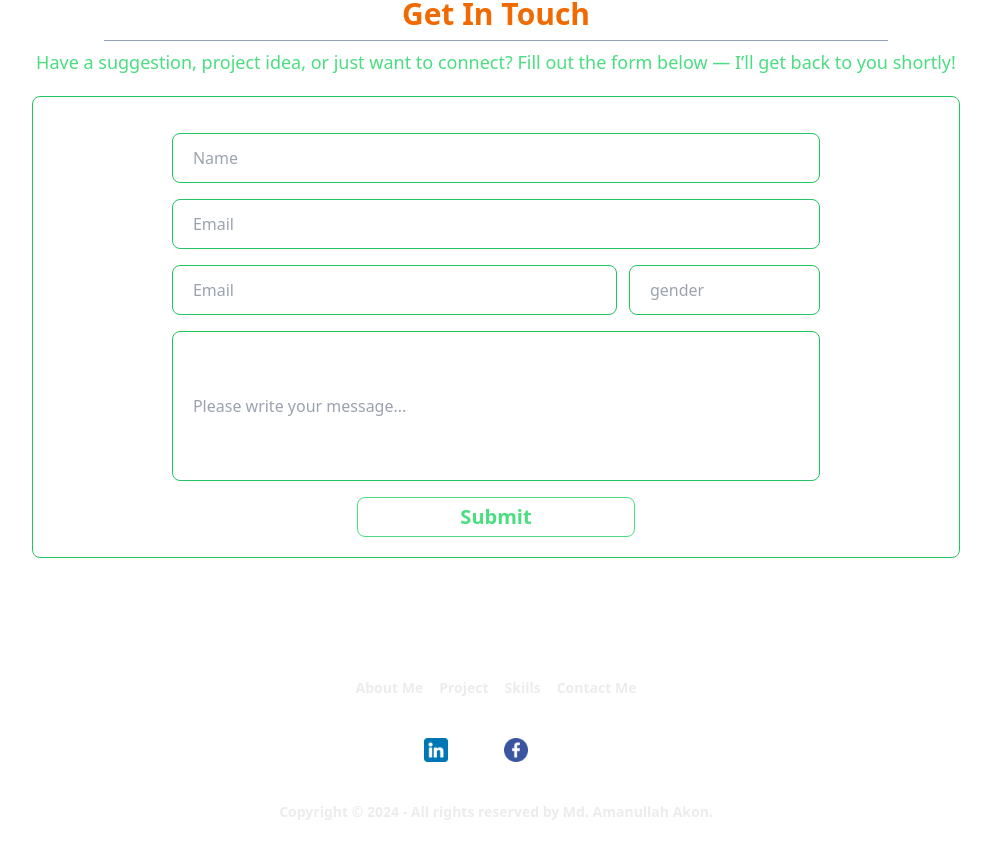
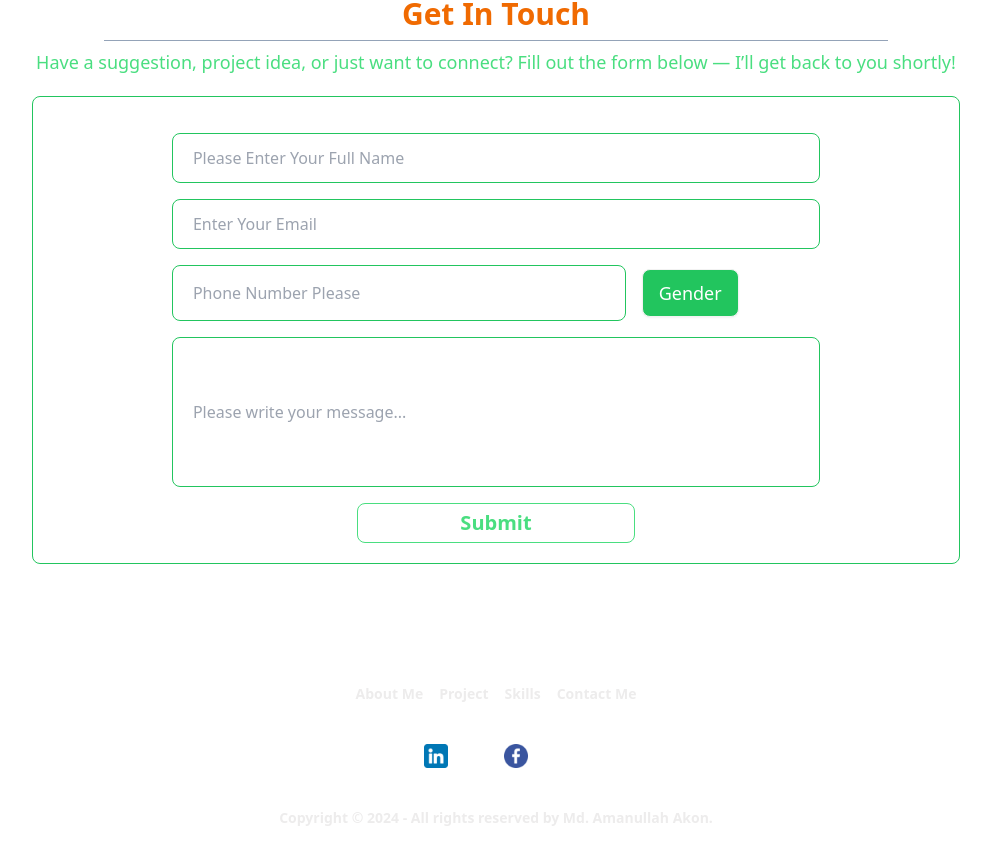
Before and after one commit to amandiu/Portfolio, a React (Vite) app: page / in a window 1280 px wide. Shown: the part 2452-3316 px from the top of the page, without its empty margins (144-1135 px from the left). Built offline with nearby package versions, Linux system fonts and the light colour scheme.

Commit message:
now  working gender section

```diff
--- a/src/Components/ContactMe/ContactMe.jsx
+++ b/src/Components/ContactMe/ContactMe.jsx
@@ -1,13 +1,27 @@
 import React, { useState } from "react";
 import TopicHeader from "../TopicHeader/TopicHeader";
 import SubHeader from "../SubHeader/SubHeader";
+import { Link } from "react-router";
+
+// const [gender, setGender] = useState("");
+
+
+const genderOptions = [
+  { label: "Male", value: "Male" },
+  { label: "Female", value: "Female" },
+  { label: "Other", value: "Other" },
+];
 
 const handleFrom = (e) => {
   e.preventDefault();
   console.log(" Message for form");
-  const handleNameInput = () => {
-    console.log(e.target.Name.value);
-  };
+
+  console.log(e.target.Name.value);
+  console.log(e.target.Email.value);
+  console.log(e.target.PhoneNumber.value);
+  console.log(e.target.message.value);
+  // setGender(e.target.value);
+  // console.log(gender);
 };
 
 const ContactMe = () => {
@@ -23,35 +37,42 @@ const ContactMe = () => {
         <div className="ml-24 mb-20 mr-24 border-[1px] rounded-lg border-green-500 mt-5">
           <div className="mt-4 py-5 flex-col flex justify-center items-center gap-4 ">
             <input
-              onChange="handleNameInput()"
               className="px-5 py-3 w-[70%] border-[1px] rounded-lg border-green-500 "
               type="text"
               name="Name"
-              placeholder="Name"
+              placeholder="Please Enter Your Full Name"
               id=""
             />
             <input
               className="px-5 py-3 w-[70%] border-[1px] rounded-lg border-green-500 "
               type="email"
               name="Email"
-              placeholder="Email"
+              placeholder="Enter Your Email"
               id=""
             />
             <div className="flex gap-3 w-[70%]">
               <input
                 className="px-5 py-3 w-[70%] border-[1px] rounded-lg border-green-500 "
-                type="email"
-                name="Email"
-                placeholder="Email"
+                type="Number"
+                name="PhoneNumber"
+                placeholder="Phone Number Please"
                 id=""
               />
-              <input
-                className="px-5 py-3 w-[30%] border-[1px] rounded-lg border-green-500 "
-                type="dropdown"
-                name="gender"
-                placeholder="gender"
-                id=""
-              />
+              <details className="dropdown">
+                <summary className="btn text-lg font-medium text-white bg-green-500 m-1">
+                  Gender
+                </summary>
+
+                <ul
+                  id="genderValu"
+                  className="menu dropdown-content bg-green-500 text-white text-lg font-semibold rounded-box z-[1] w-52 shadow"
+                >
+                  {genderOptions.map((gender) => (
+                    <a className="hover:bg-green-300 px-2 py-1 hover:rounded-r-md hover:border-l-2">{gender.value}</a>
+                  ))}
+                </ul>
+              </details>
+              {/* <p>{gender}</p> */}
             </div>
             <input
               className="px-5 py-3 w-[70%] h-[150px] border-[1px] rounded-lg border-green-500 "
```
